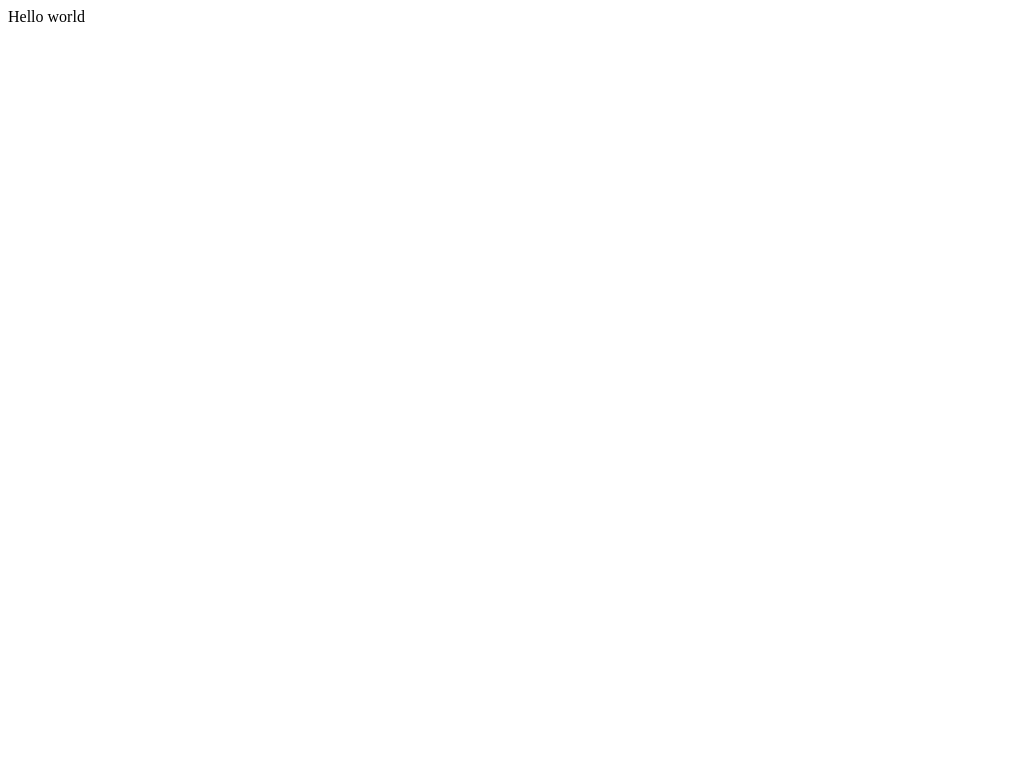
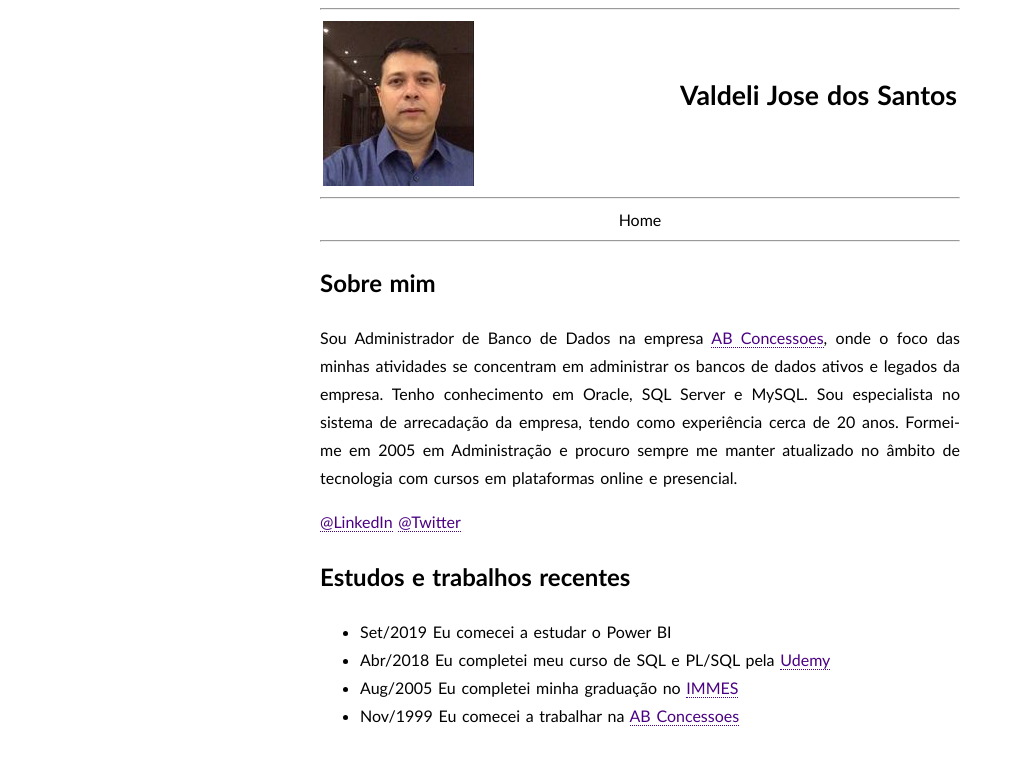
Before and after one commit to valdeli/valdeli.github.io, a plain HTML site: page index.html in a window 1280 px wide. Shown: the whole page, without its empty margins (0-1015 px from the left). Drawn offline with Linux system fonts and the light colour scheme.

Commit message:
Versao 2

```diff
--- a/index.html
+++ b/index.html
@@ -1 +1,62 @@
-Hello world
+
+<!-- saved from url=(0027)http://valdeli.github.io/ -->
+<html><head><meta http-equiv="Content-Type" content="text/html; charset=UTF-8">
+        <title>
+      Valdeli Jose dos Santos
+        </title>
+    <link rel="stylesheet" type="text/css" href="./valdeli_files/style1.css"></head>
+
+
+    <body>
+        <hr>
+        <table class="header">
+            <tbody><tr>
+                <td class="photo"><img src="./valdeli_files/photo2.jpg" alt="Photo" width="151" height="165"></td>
+                <td class="details">
+                    <h1>Valdeli Jose dos Santos</h1><table>
+                    <tbody><tr>  </tr>
+                    </tbody></table>
+                </td>
+            </tr>
+        </tbody></table>
+        <hr>
+        <table class="navigation">
+            <tbody><tr>
+                <td class="navlink"></td>
+                <td class="navlink"></td>
+                <td class="navlink"></td>
+                <td class="navlink">
+                    Home
+                </td>
+                <td class="navlink"></td>
+                <td class="navlink"></td>
+                <td class="navlink"></td>
+            </tr>
+        </tbody></table>
+        <hr>
+
+        <h2>Sobre mim</h2>
+
+        <p align="justify"> Sou Administrador de Banco de Dados na empresa <a href="https://www.linkedin.com/company/abconcessoes/">AB Concessoes</a>, onde o foco das minhas atividades se concentram em administrar os bancos de dados ativos e legados da empresa. Tenho conhecimento em Oracle, SQL Server e MySQL. Sou especialista no sistema de arrecadação da empresa, tendo como experiência cerca de 20 anos.
+
+            Formei-me em 2005 em Administração e procuro sempre me manter atualizado no âmbito de tecnologia com cursos em plataformas online e presencial.
+
+
+
+        </p><p> <a href="http://www.linkedin.com/in/vjsantos74">@LinkedIn</a> <a href="http://twitter.com/waldelly">@Twitter</a>
+
+        </p><h2>Estudos e trabalhos recentes</h2>
+        <ul>
+            <li>Set/2019 Eu comecei a estudar o Power BI
+            <li>Abr/2018 Eu completei meu curso de SQL e PL/SQL pela <a href="https://www.udemy.com/"> Udemy</a> </li>
+            <li>Aug/2005 Eu completei minha graduação no <a href="http://immes.edu.br/novo_site/">IMMES</a> </li>
+            <li>Nov/1999 Eu comecei a trabalhar na <a href="https://www.linkedin.com/company/abconcessoes/">AB Concessoes</a></li>
+        </ul>
+
+        <script type="text/javascript">
+
+
+
+
+
+</body></html>
--- /dev/null
+++ b/valdeli_files/style1.css
@@ -0,0 +1,57 @@
+
+/*Inspired by dive into minimalism by Mark Pilgrim*/
+
+body{
+    font-family:"Gill Sans MT","Gill Sans","Goudy Bookletter 1911","Linux Libertine O","Liberation Serif",Candara,serif;
+    font-size: 12pt
+    margin-top: 2%; margin-right: 20%; margin-bottom: 2%; margin-left: 25%;
+    width:40em;
+    line-height:1.75;
+    word-spacing:0.1em
+    }
+
+A:link {color: INDIGO; text-decoration: none; border-bottom:1px dotted }
+A:visited { color: INDIGO; text-decoration: none; border-bottom:1px dotted }
+A:hover { color: black; border-bottom:1px solid; background: Lavender }
+A:active { color: purple; text-decoration: none }
+
+h1 a,h2 a,h3 a,#nav a,.punch a{color:inherit !important}
+
+h1{
+    font-family: "trebuchet ms", Arial, Helvetica, sans-serif;
+    font-size: 20pt
+}
+
+span.emph{
+font-weight: bold
+}
+
+span.it{ font-style: italic }
+
+table.header{
+	border-style: none;
+    width: 100%
+}
+
+td.details{
+	text-align: right;
+	width: 50%
+}
+
+td.photo{
+	text-align: left;
+	width: 50%
+}
+
+table.navigation{
+    align: center;
+	border-style: none;
+    width: 100%
+}
+
+td.navlink{
+	text-align: center;
+	width: 11%
+}
+
+</style>
```
Also changed, not shown: valdeli_files/photo2.JPG (added).
